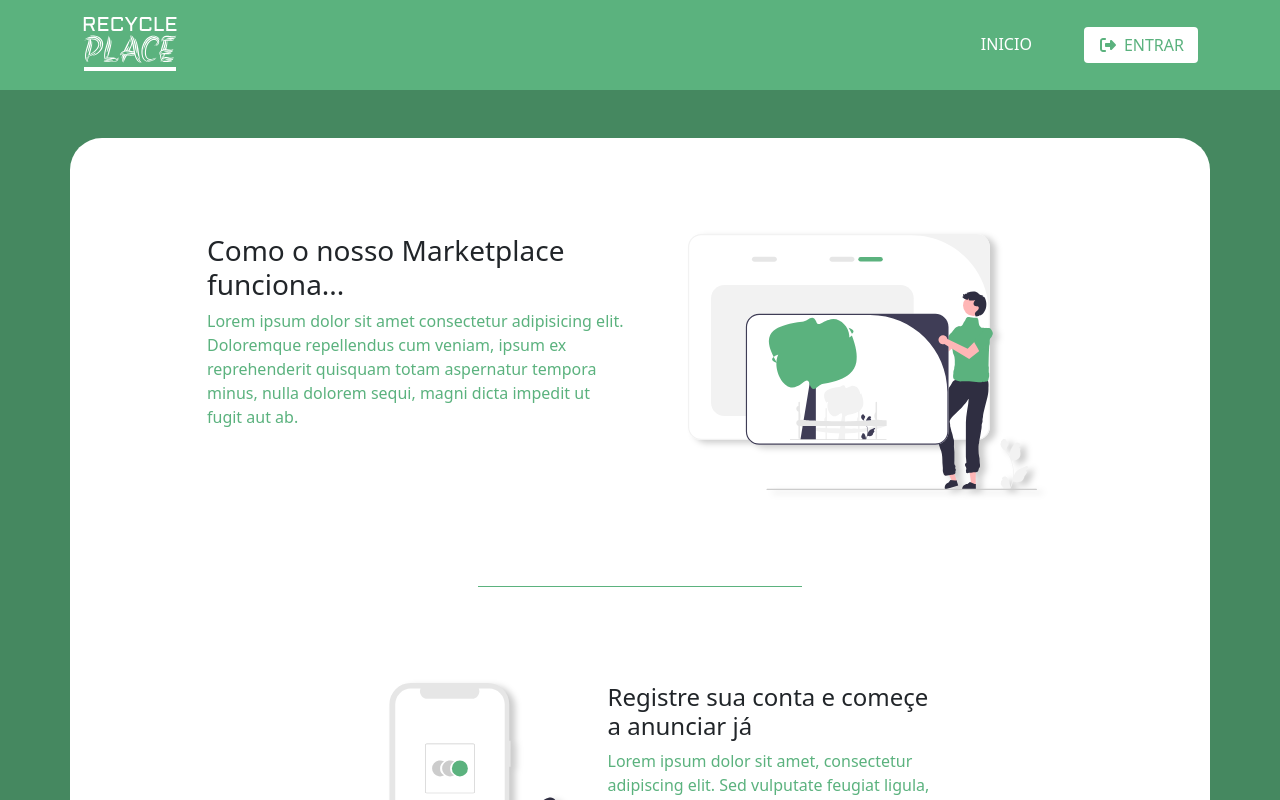
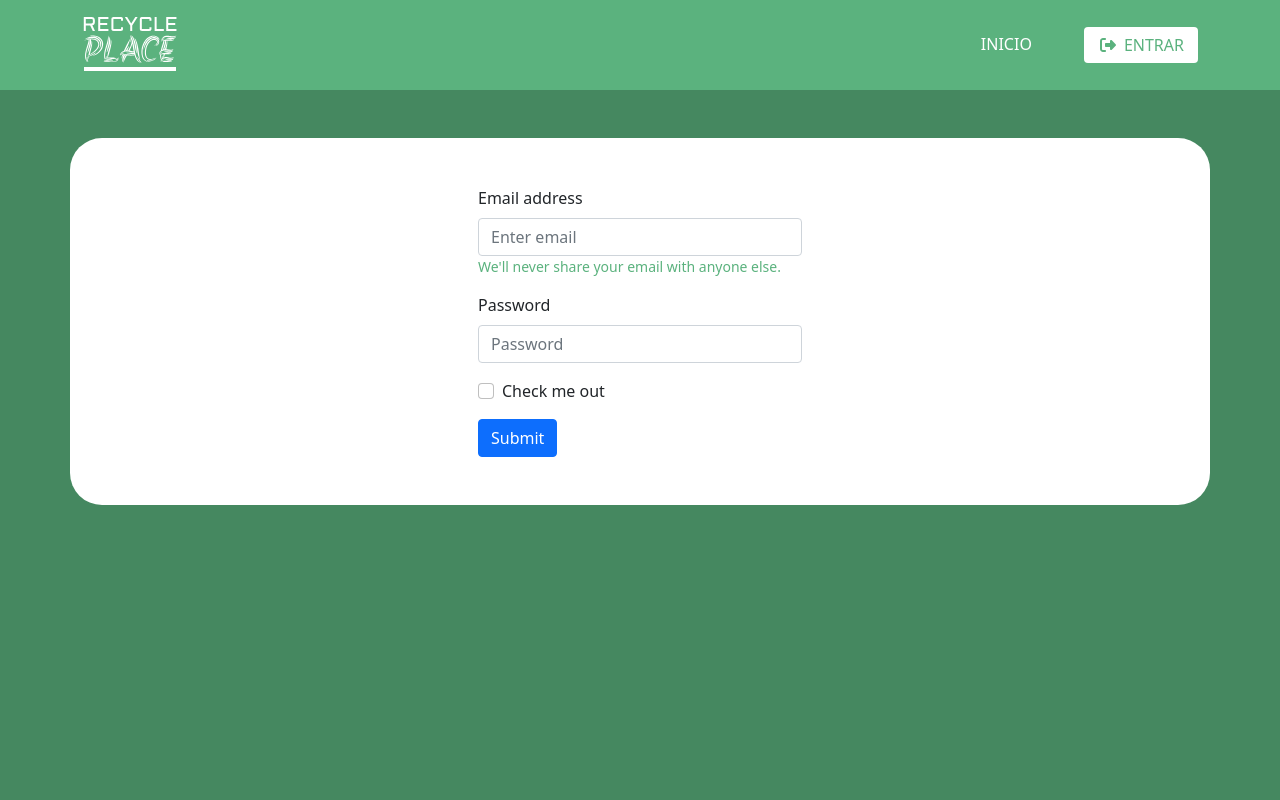
Before and after one commit to PracticesAndProjects/aps-3-web-app, a React (Create React App) app: page /signup in a window 1280 px wide. Shown: the top 800 px of the page. Built offline with nearby package versions, Linux system fonts and the light colour scheme.

Commit message:
feat(routes): adição de rotas

```diff
--- a/package.json
+++ b/package.json
@@ -25,6 +25,7 @@
     "react": "^18.0.0",
     "react-bootstrap": "^2.3.0",
     "react-dom": "^18.0.0",
+    "react-router-dom": "^6.3.0",
     "react-scripts": "5.0.1",
     "sass": "^1.51.0",
     "typescript": "^4.6.3",
--- a/src/presentation/components/App.tsx
+++ b/src/presentation/components/App.tsx
@@ -1,11 +1,18 @@
 import Layout from "./Layout";
 import Home from "../pages/Home";
+import Signup from "../pages/Signup";
+import Signin from "../pages/Signin";
+import { BrowserRouter, Routes, Route } from "react-router-dom";
 
 function App() {
   return (
-    <Layout>
-      <Home />
-    </Layout>
+    <BrowserRouter>
+      <Routes>
+        <Route path="/" element={<Home />} />
+        <Route path="/signup" element={<Signup />} />
+        <Route path="/signin" element={<Signin />} />
+      </Routes>
+    </BrowserRouter>
   );
 }
 
--- a/src/presentation/components/Header/index.tsx
+++ b/src/presentation/components/Header/index.tsx
@@ -1,6 +1,7 @@
 import Navbar from "../Navbar";
 import { Col, Container, Row } from "react-bootstrap";
 import styles from "./Header.module.scss";
+import { Link } from "react-router-dom";
 
 function Header() {
   return (
@@ -9,7 +10,9 @@ function Header() {
         <Container>
           <Row>
             <Col>
-              <img src="./LOGObranca.svg" alt="" />
+              <Link to="/">
+                <img src="./LOGObranca.svg" alt="" />
+              </Link>
             </Col>
             <Col className={"align-self-center col-auto"}>
               <Navbar />
--- a/src/presentation/components/Layout/Layout.module.scss
+++ b/src/presentation/components/Layout/Layout.module.scss
@@ -1,3 +1,15 @@
 body{
 	background-color: #458860;
 }
+
+.container {
+	background-color: #FFF;
+	border-radius: 2em;
+}
+
+.container {
+	p {
+ 		color: #5BB27E;
+		font-weight: normal;
+	}
+}
--- a/src/presentation/components/Layout/index.tsx
+++ b/src/presentation/components/Layout/index.tsx
@@ -1,7 +1,9 @@
+/* eslint-disable prettier/prettier */
 import React from "react";
 import Header from "../Header";
 import "bootstrap/dist/css/bootstrap.min.css";
 import styles from "./Layout.module.scss";
+import { Container } from "react-bootstrap";
 
 interface ILayoutProps {
   children: React.ReactNode;
@@ -10,7 +12,9 @@ function Layout(props: ILayoutProps) {
   return (
     <div className={styles.body}>
       <Header />
-      {props.children}
+      <Container className={styles.container + " mt-5 p-5 mb-5"}>
+        {props.children}
+      </Container>
     </div>
   );
 }
--- a/src/presentation/components/Navbar/index.tsx
+++ b/src/presentation/components/Navbar/index.tsx
@@ -1,10 +1,13 @@
+/* eslint-disable prettier/prettier */
 import { FontAwesomeIcon } from "@fortawesome/react-fontawesome";
 import {
   faCoffee,
   faRightFromBracket,
+  faUserPlus,
 } from "@fortawesome/free-solid-svg-icons";
 import { Nav, NavItem } from "react-bootstrap";
 import styles from "./Navbar.module.scss";
+import { Link } from "react-router-dom";
 
 function Navbar() {
   return (
@@ -12,12 +15,10 @@ function Navbar() {
       <NavItem className={styles.navbarItem}>
         <a className={"p-1 align-self-center"}>INICIO</a>
       </NavItem>
+
       <NavItem className={styles.navbarLoginItem}>
-        <FontAwesomeIcon
-          className={styles.faIcon}
-          icon={faRightFromBracket}
-        ></FontAwesomeIcon>
-        <a className={"p-2 align-self-center"}>ENTRAR</a>
+        <FontAwesomeIcon className={styles.faIcon} icon={faRightFromBracket} />
+        <Link to="/signin" className={"p-2 align-self-center"}>ENTRAR</Link>
       </NavItem>
     </Nav>
   );
--- a/src/presentation/pages/Home/index.tsx
+++ b/src/presentation/pages/Home/index.tsx
@@ -1,9 +1,13 @@
+/* eslint-disable prettier/prettier */
+import { Button, Col, Container, Row } from "react-bootstrap";
+import Layout from "../../components/Layout";
 import styles from "./Home.module.scss";
-import { Button, Col, Container, Row } from "react-bootstrap";
 
 export default function Home() {
   return (
-    <Container className={styles.container + " mt-5 p-5 mb-5"}>
+
+    <Layout>
+
       <Row className={"justify-content-center"}>
         <Col className={"col-5 py-5"}>
           <h3>Como o nosso Marketplace funciona...</h3>
@@ -43,6 +47,8 @@ export default function Home() {
           </Button>
         </Col>
       </Row>
-    </Container>
+
+    </Layout>
+
   );
 }
--- /dev/null
+++ b/src/presentation/pages/Signin/index.tsx
@@ -0,0 +1,9 @@
+import Layout from "../../components/Layout";
+
+export default function Signin() {
+  return (
+    <Layout>
+      <div>Signin</div>
+    </Layout>
+  );
+}
--- /dev/null
+++ b/src/presentation/pages/Signup/index.tsx
@@ -0,0 +1,38 @@
+import Layout from "../../components/Layout";
+import Form from "react-bootstrap/Form";
+import { Button, Container, Col, Row } from "react-bootstrap";
+import { useState } from "react";
+
+export default function Signup() {
+  const [isFormValid, setIsFormValid] = useState(false);
+
+  return (
+    <Layout>
+      <Container>
+        <Row className={"justify-content-center"}>
+          <Col sm={4}>
+            <Form validated={isFormValid}>
+              <Form.Group className="mb-3" controlId="formBasicEmail">
+                <Form.Label>Email address</Form.Label>
+                <Form.Control type="email" placeholder="Enter email" />
+                <Form.Text className="text-muted">
+                  <p>{"We'll never share your email with anyone else."}</p>
+                </Form.Text>
+              </Form.Group>
+              <Form.Group className="mb-3" controlId="formBasicPassword">
+                <Form.Label>Password</Form.Label>
+                <Form.Control type="password" placeholder="Password" />
+              </Form.Group>
+              <Form.Group className="mb-3" controlId="formBasicCheckbox">
+                <Form.Check type="checkbox" label="Check me out" />
+              </Form.Group>
+              <Button variant="primary" type="submit">
+                Submit
+              </Button>
+            </Form>
+          </Col>
+        </Row>
+      </Container>
+    </Layout>
+  );
+}
```
Also changed, not shown: 2 other files (tests, documents, lock files or other folders).
